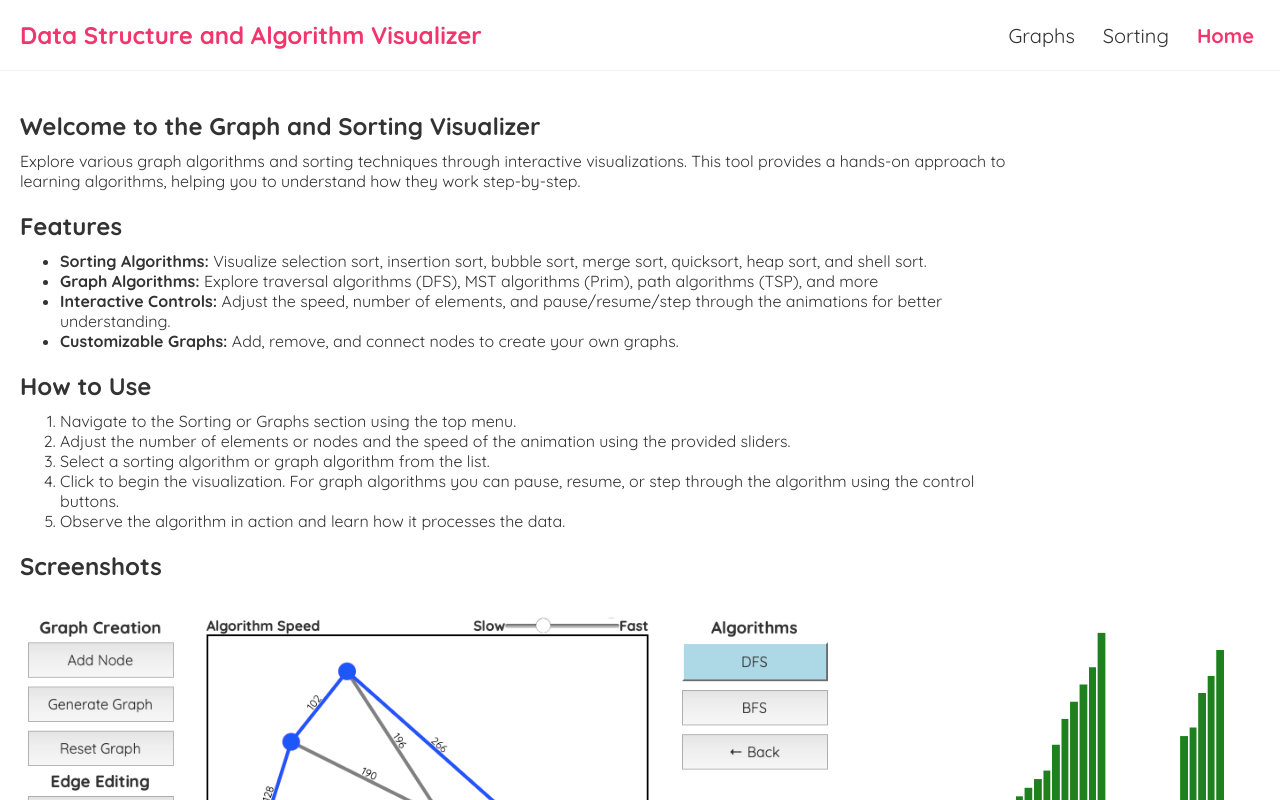
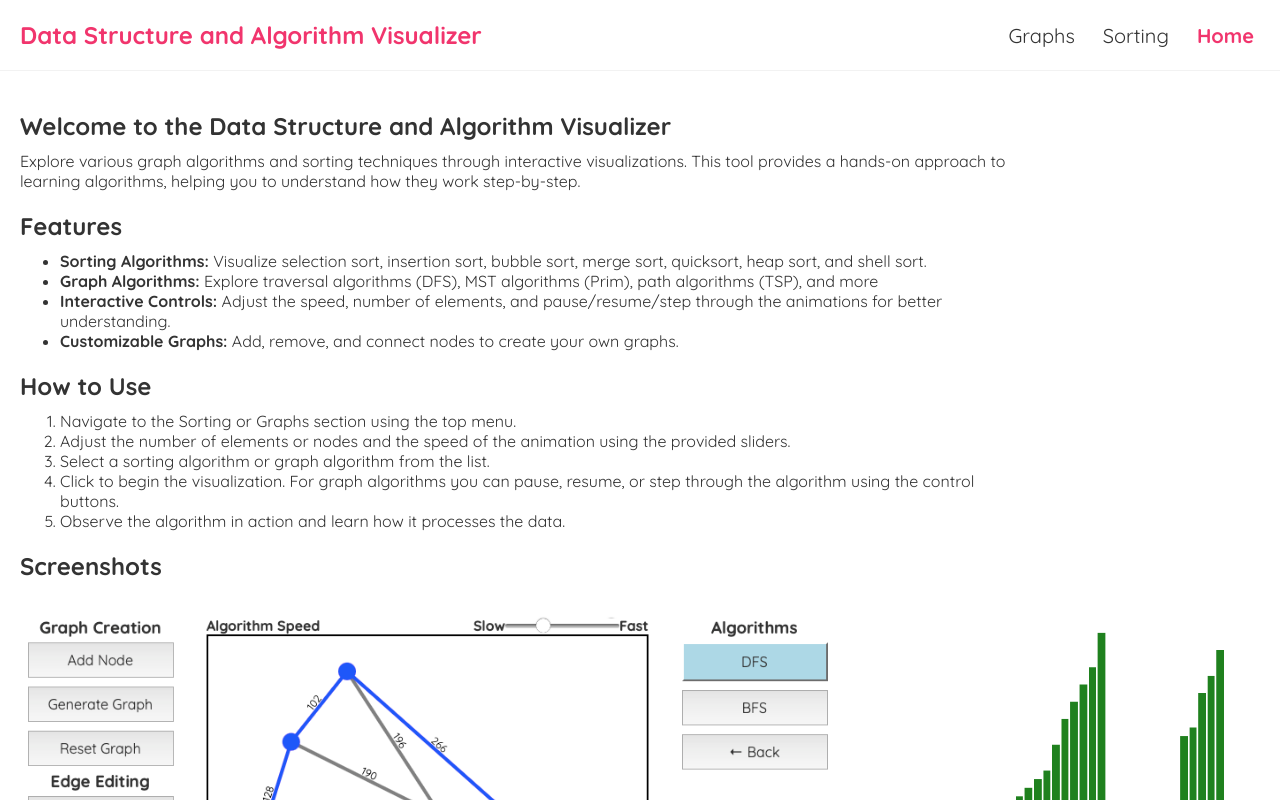
Before and after one commit to tani-gross/visualizer, a React (Create React App) app in the folder Visusalizer Project/: page / in a window 1280 px wide. Shown: the top 800 px of the page. Built offline with nearby package versions, Linux system fonts and the light colour scheme.

Commit message:
updated text on home page

```diff
--- a/Visusalizer Project/src/Components/Home.js
+++ b/Visusalizer Project/src/Components/Home.js
@@ -10,7 +10,7 @@ const Home = () => {
     return (
         <div className="home-container">
         <section className="home-section">
-            <h1 className="home-section-title">Welcome to the Graph and Sorting Visualizer</h1>
+            <h1 className="home-section-title">Welcome to the Data Structure and Algorithm Visualizer</h1>
             <p>Explore various graph algorithms and sorting techniques through interactive visualizations. This tool provides a hands-on approach to learning algorithms, helping you to understand how they work step-by-step.</p>
         </section>
 
```
